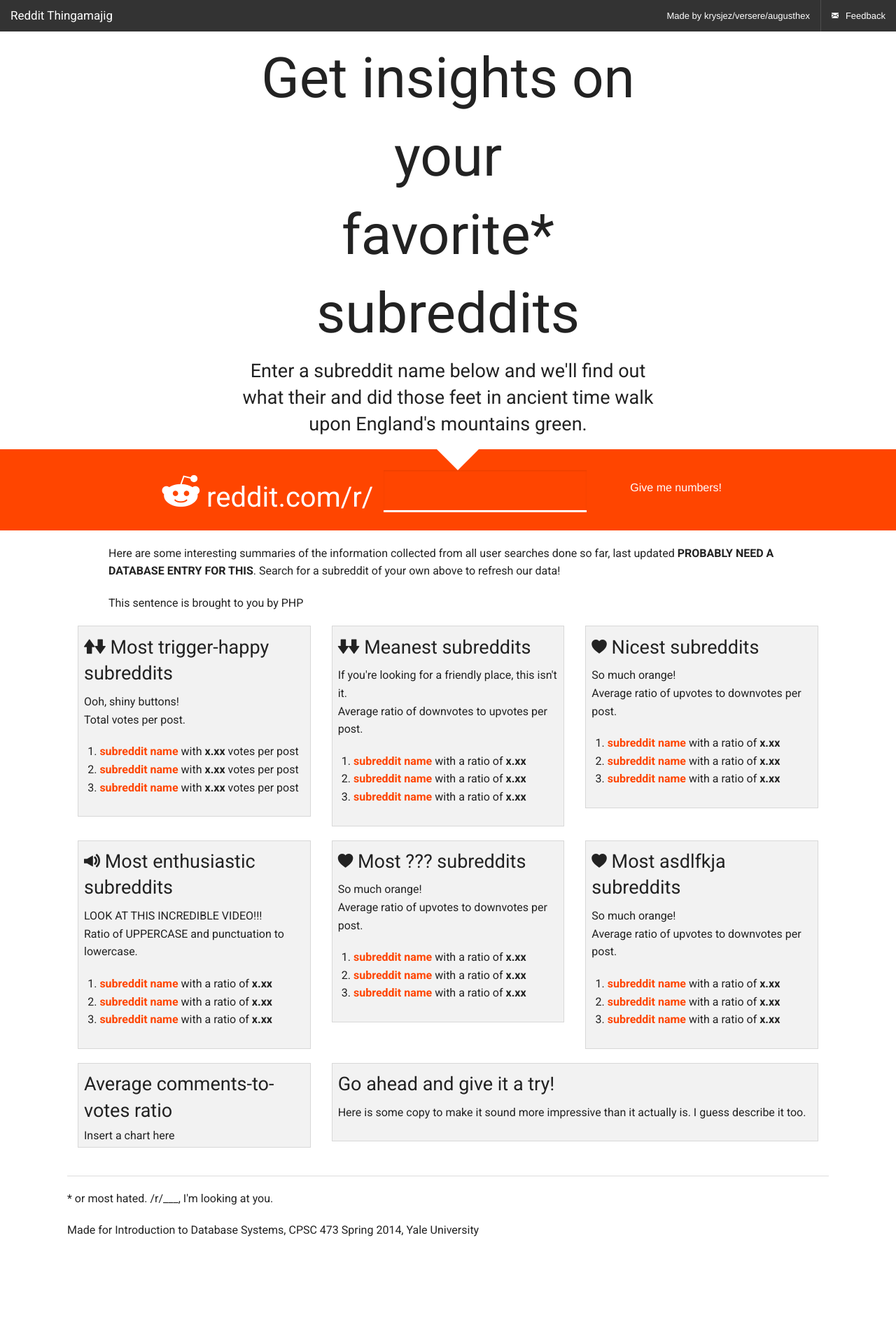
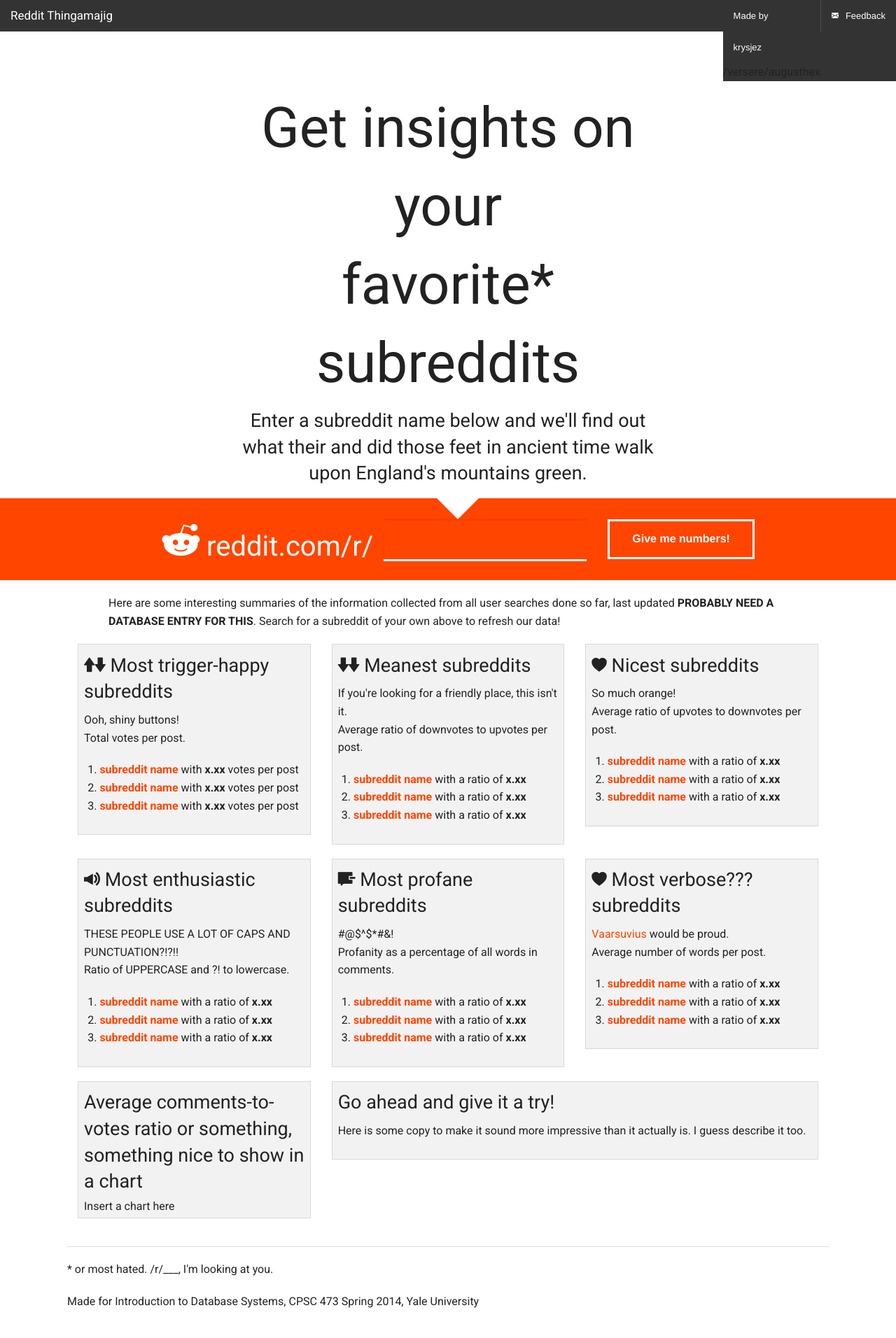
Before and after one commit to krysjez/reddit-thingamajig, a PHP site: page / in a window 1280 px wide. Shown: the whole page at 70% size. Before the commit the page ends 1767 px from the top, so only its background shows below. Run offline with PHP 8.4, Linux system fonts and the light colour scheme; some libraries are stand-ins or nearby versions.

Commit message:
updates to templates, some css fixes
Also updated the server files

```diff
--- a/templates/css/home.css
+++ b/templates/css/home.css
@@ -69,6 +69,7 @@ body, h1, h2, h3 {
 	text-align: right;
 	font-size: 36px;
 	padding-right: 0;
+	padding-bottom: 5px;
 }
 
 .search-button {
--- a/templates/index.php
+++ b/templates/index.php
@@ -18,7 +18,7 @@
       <!-- Title Area -->
       <li class="name">
         <h1>
-          <a href="#">
+          <a href="index.html">
             Reddit Thingamajig
           </a>
         </h1>
@@ -29,7 +29,7 @@
     <section class="top-bar-section">
       <!-- Right Nav Section -->
       <ul class="right">
-        <li><a href="#">Made by krysjez/versere/augusthex</a></li>
+        <li><a href="#">Made by <a href='http://jessicayang.org'>krysjez</a>/versere/augusthex</a></li>
         <li class="divider"></li>
         <li>
           <a href='mailto:reddit@jessicayang.org'><i class='fi-mail' style='color:white; margin-right: 10px'></i>Feedback</a>
@@ -61,11 +61,9 @@
               <input type='text' id='subreddit-input' name="subreddit-input"></input>
           </div>
           <div class="reddit-search small-2 columns left">
-            <input type="submit" class='button' id='reddit-search-button' value="Give me numbers!">
+            <input type="submit" class='button search-button' id='reddit-search-button' value="Give me numbers!">
         </div>
 
-
-              <!-- <i class='fi-magnifying-glass size-48'></i> -->
             </form>
           </div>
       </div> <!-- end search bar -->
@@ -76,7 +74,6 @@
     <div class='row'> <!-- main content header row -->
       <div class="small-12 columns">
         <p>Here are some interesting summaries of the information collected from all user searches done so far, last updated <b>PROBABLY NEED A DATABASE ENTRY FOR THIS</b>. Search for a subreddit of your own above to refresh our data!</p>
-        <?php echo '<p> This sentence is brought to you by PHP</p>'; ?>
       </div>
     </div> <!-- end main content header row -->
 
@@ -120,7 +117,7 @@
       <div class='small-4 columns'>
         <div class='stat-box'>
           <h3><i class='fi-volume'></i>&nbsp;Most enthusiastic subreddits</h3>
-          <p>LOOK AT THIS INCREDIBLE VIDEO!!!<br> Ratio of UPPERCASE and punctuation to lowercase.</p>
+          <p>THESE PEOPLE USE A LOT OF CAPS AND PUNCTUATION?!?!!<br> Ratio of UPPERCASE and ?! to lowercase.</p>
           <ol>
             <li><a href='#'><strong>subreddit name</strong></a> with a ratio of <strong>x.xx</strong></li>
             <li><a href='#'><strong>subreddit name</strong></a> with a ratio of <strong>x.xx</strong></li>
@@ -130,8 +127,8 @@
       </div>
       <div class='small-4 columns'>
         <div class='stat-box'>
-          <h3><i class='fi-heart'></i>&nbsp;Most ??? subreddits</h3>
-          <p>So much orange!<br> Average ratio of upvotes to downvotes per post.</p>
+          <h3><i class='fi-comment-minus'></i>&nbsp;Most profane subreddits</h3>
+          <p>#@$^$*#&!<br> Profanity as a percentage of all words in comments.</p>
           <ol>
             <li><a href='#'><strong>subreddit name</strong></a> with a ratio of <strong>x.xx</strong></li>
             <li><a href='#'><strong>subreddit name</strong></a> with a ratio of <strong>x.xx</strong></li>
@@ -141,8 +138,8 @@
       </div>
       <div class='small-4 columns'>
         <div class='stat-box'>
-          <h3><i class='fi-heart'></i>&nbsp;Most asdlfkja subreddits</h3>
-          <p>So much orange!<br> Average ratio of upvotes to downvotes per post.</p>
+          <h3><i class='fi-heart'></i>&nbsp;Most verbose??? subreddits</h3>
+          <p><a href="http://giantitp.com">Vaarsuvius</a> would be proud.<br> Average number of words per post.</p>
           <ol>
             <li><a href='#'><strong>subreddit name</strong></a> with a ratio of <strong>x.xx</strong></li>
             <li><a href='#'><strong>subreddit name</strong></a> with a ratio of <strong>x.xx</strong></li>
@@ -155,7 +152,7 @@
     <div class="row bigwidth"> <!-- main content row 3 -->
      <div class="small-4 columns">
       <div class="stat-box">
-        <h3>Average comments-to-votes ratio</h3>
+        <h3>Average comments-to-votes ratio or something, something nice to show in a chart</h3>
         Insert a chart here
       </div>
      </div>
```
Also changed, not shown: templates/result.php (+4 -4 lines), 1 other file.
